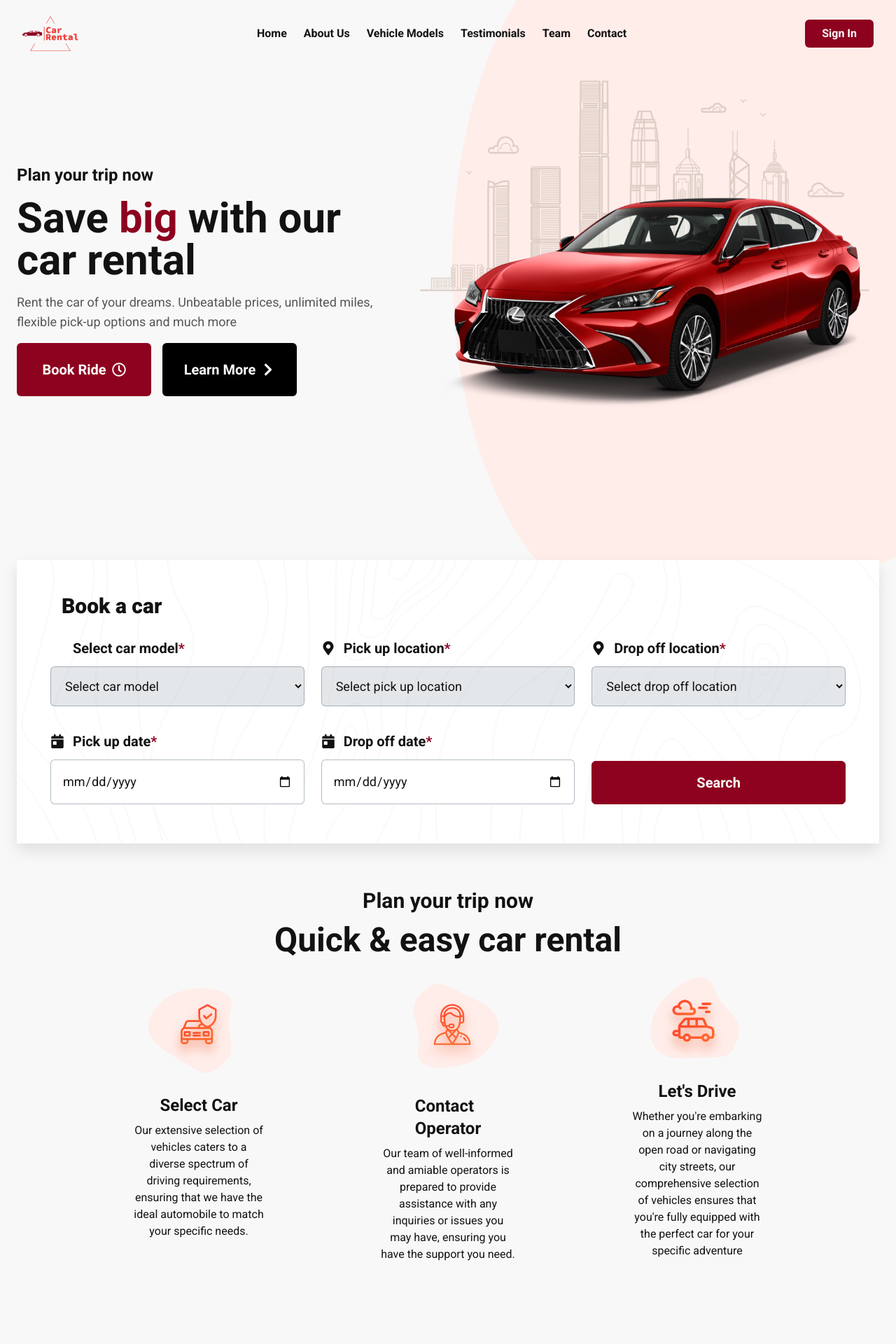
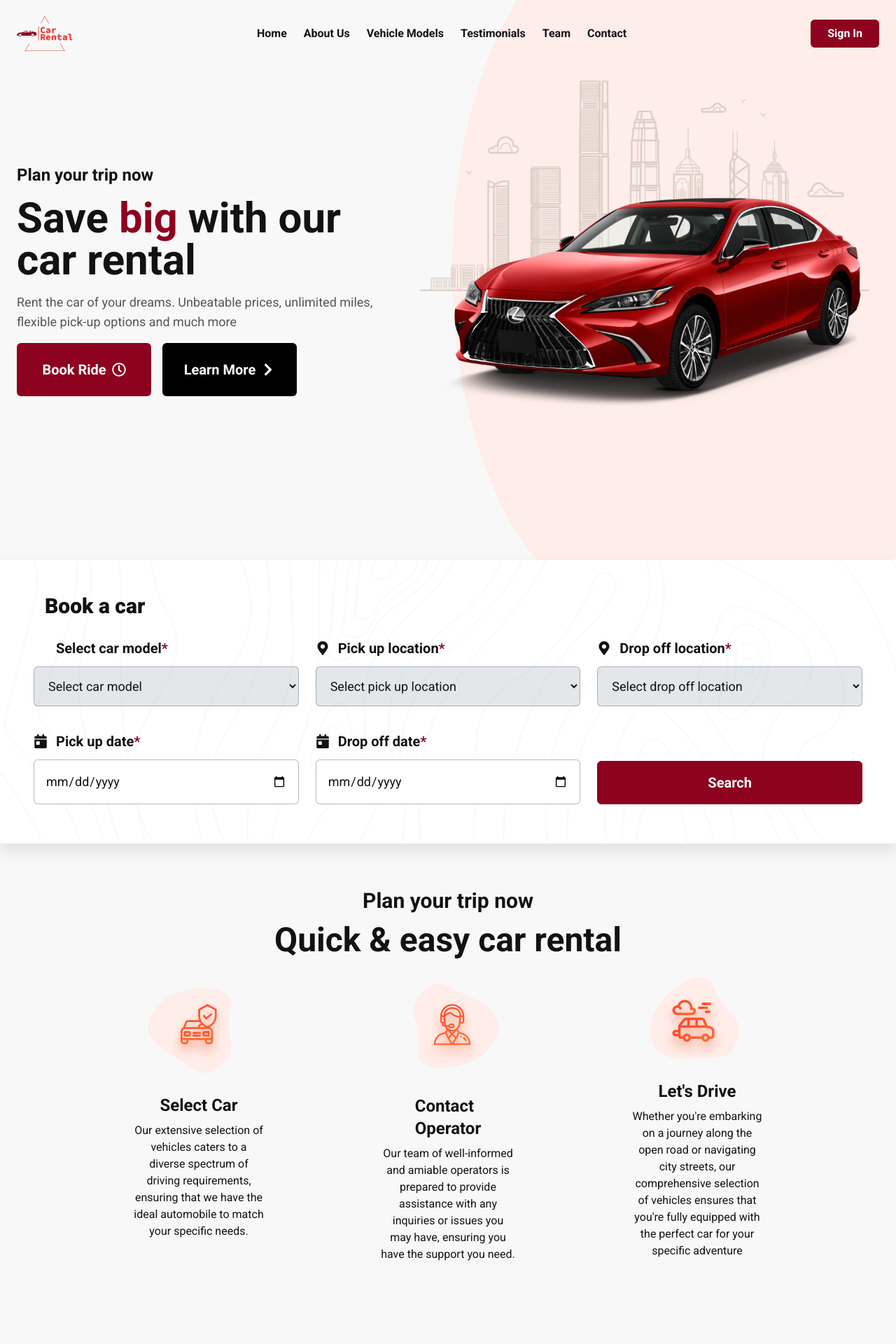
Before and after one commit to AlexMagargiu/Car-Rentals, a React (Vite) app: page /home in a window 1280 px wide. Shown: the top 1920 px of the page at 70% size. Built offline with nearby package versions, Linux system fonts and the light colour scheme; some icons are missing.

Commit message:
Move styling applied on main to individual components

```diff
--- a/src/App.jsx
+++ b/src/App.jsx
@@ -12,7 +12,7 @@ import NoPage from "./pages/NoPage";
 export default function App() {
   //icon color #8D021F
   return (
-    <main className="font-roboto text-primary_text max-w-screen-xl mx-auto px-6">
+    <main className="font-roboto text-primary_text">
       <BrowserRouter>
         <Navbar />
         <Routes>
--- a/src/components/BookCar.jsx
+++ b/src/components/BookCar.jsx
@@ -61,7 +61,7 @@ export default function BookCar() {
 
   return (
     <section
-      className="flex flex-col text-lg p-4 bg-white shadow-[0_10px_20px_0_rgba(0,0,0,.1);] md:z-50 md:relative sm:pt-8 sm:pb-14 sm:px-12"
+      className="flex flex-col text-lg p-4 bg-white shadow-[0_10px_20px_0_rgba(0,0,0,.1);] md:z-50 md:relative sm:pt-8 sm:pb-14 sm:px-12 max-w-screen-xl mx-auto px-6"
       style={backgroundImage}
     >
       <h2 className="font-extrabold text-2xl p-4 md:text-3xl">Book a car</h2>
--- a/src/components/CarModels.jsx
+++ b/src/components/CarModels.jsx
@@ -43,7 +43,7 @@ export default function CarModels() {
   };
 
   return (
-    <section className="flex flex-col items-center justify-center gap-4 py-28">
+    <section className="flex flex-col items-center justify-center gap-4 py-28 max-w-screen-xl mx-auto px-6">
       <h2 className="text-xl font-bold">Vehicle Models</h2>
       <h4 className="text-5xl font-bold text-center">Our rental fleet</h4>
       <p className="text-center opacity-70 max-w-xl">
--- a/src/components/Hero.jsx
+++ b/src/components/Hero.jsx
@@ -5,7 +5,7 @@ import lexuses from "../assets/lexuses.png";
 
 export default function Hero() {
   return (
-    <section className="flex flex-col items-center h-screen justify-center gap-4 font-bold text-xl text-center lg:items-start lg:text-left">
+    <section className="flex flex-col items-center h-screen justify-center gap-4 font-bold text-xl text-center lg:items-start lg:text-left max-w-screen-xl mx-auto px-6">
       <img
         src={heroBg}
         className="absolute right-0 top-0 z-10 invisible lg:visible"
--- a/src/components/Navbar.jsx
+++ b/src/components/Navbar.jsx
@@ -48,7 +48,7 @@ export default function Navbar() {
 
   return (
     <>
-      <nav className="absolute top-0 left-0 right-0 flex items-center justify-between py-2 px-8 font-bold z-50 max-w-screen-xl mx-auto">
+      <nav className="absolute top-0 left-0 right-0 flex items-center justify-between py-2 px-6 font-bold z-50 max-w-screen-xl mx-auto ">
         <NavLink to="/home">
           <img src={logo} className="w-20 h-20"></img>
         </NavLink>
--- a/src/components/PlanTrip.jsx
+++ b/src/components/PlanTrip.jsx
@@ -4,7 +4,7 @@ import carWind from "../assets/carwind.png";
 
 export default function PlanTrip() {
   return (
-    <section className="flex flex-col items-center py-16 gap-4 lg:gap-2">
+    <section className="flex flex-col items-center py-16 gap-4 lg:gap-2 max-w-screen-xl mx-auto px-6">
       <h4 className="font-bold text-3xl text-center">Plan your trip now</h4>
       <h2 className="font-bold text-5xl text-center leading-tight">
         Quick & easy car rental
--- a/src/pages/Home.jsx
+++ b/src/pages/Home.jsx
@@ -2,6 +2,7 @@ import Hero from "../components/Hero";
 import BookCar from "../components/BookCar";
 import PlanTrip from "../components/PlanTrip";
 import CarModels from "../components/CarModels";
+import Banner from "../components/Banner";
 
 export default function Home() {
   return (
@@ -10,6 +11,7 @@ export default function Home() {
       <BookCar />
       <PlanTrip />
       <CarModels />
+      <Banner />
     </section>
   );
 }
```
